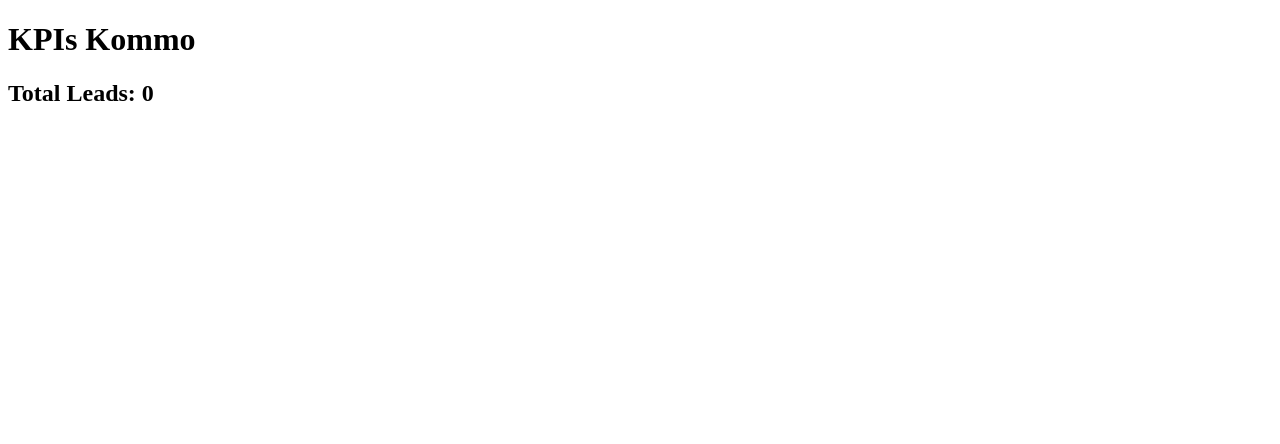
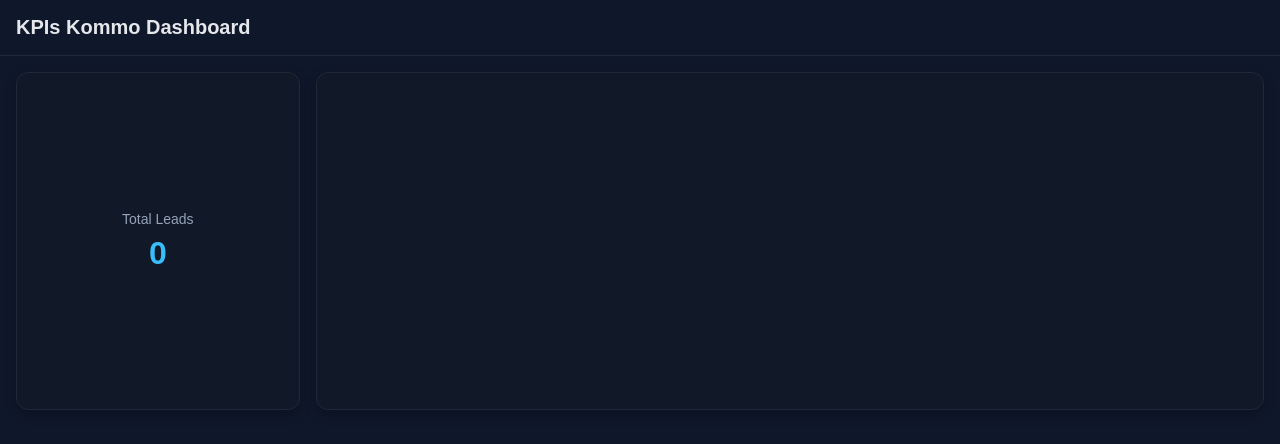
Before and after one commit to DRAXO18/kpi, a website: page public/index.html in a window 1280 px wide. Drawn offline with nearby package versions, Linux system fonts and the light colour scheme; no server answers.

Commit message:
Cambio 3

```diff
--- a/public/index.html
+++ b/public/index.html
@@ -1,17 +1,89 @@
 <!DOCTYPE html>
 <html>
-
 <head>
   <title>Kommo KPIs</title>
+
+  <style>
+    body {
+      margin: 0;
+      font-family: Arial, sans-serif;
+      background: #0f172a;
+      color: #e5e7eb;
+    }
+
+    .container {
+      display: flex;
+      gap: 16px;
+      padding: 16px;
+    }
+
+    .card {
+      background: #111827;
+      border: 1px solid #1f2937;
+      border-radius: 12px;
+      padding: 16px;
+      box-shadow: 0 4px 12px rgba(0,0,0,0.25);
+    }
+
+    .left {
+      flex: 0 0 20%;
+      display: flex;
+      flex-direction: column;
+      justify-content: center;
+      align-items: center;
+      text-align: center;
+      min-height: 120px;
+    }
+
+    .right {
+      flex: 1;
+      min-height: 120px;
+    }
+
+    .title {
+      font-size: 14px;
+      color: #94a3b8;
+      margin-bottom: 8px;
+    }
+
+    .value {
+      font-size: 32px;
+      font-weight: bold;
+      color: #38bdf8;
+    }
+
+    h1 {
+      padding: 16px;
+      margin: 0;
+      font-size: 20px;
+      border-bottom: 1px solid #1f2937;
+    }
+
+    canvas {
+      width: 100% !important;
+      height: 300px !important;
+    }
+  </style>
 </head>
 
 <body>
 
-  <h1>KPIs Kommo</h1>
+  <h1>KPIs Kommo Dashboard</h1>
 
-  <h2>Total Leads: <span id="total">0</span></h2>
+  <div class="container">
 
-  <canvas id="chart"></canvas>
+    <!-- LEFT KPI -->
+    <div class="card left">
+      <div class="title">Total Leads</div>
+      <div class="value" id="total">0</div>
+    </div>
+
+    <!-- RIGHT CHART -->
+    <div class="card right">
+      <canvas id="chart"></canvas>
+    </div>
+
+  </div>
 
   <script src="https://cdn.jsdelivr.net/npm/chart.js"></script>
 
@@ -34,8 +106,29 @@
           labels: Object.keys(data.byStatus),
           datasets: [{
             label: "Leads por estado",
-            data: Object.values(data.byStatus)
+            data: Object.values(data.byStatus),
+            backgroundColor: "#38bdf8",
+            borderRadius: 6
           }]
+        },
+        options: {
+          plugins: {
+            legend: {
+              labels: {
+                color: "#e5e7eb"
+              }
+            }
+          },
+          scales: {
+            x: {
+              ticks: { color: "#94a3b8" },
+              grid: { color: "#1f2937" }
+            },
+            y: {
+              ticks: { color: "#94a3b8" },
+              grid: { color: "#1f2937" }
+            }
+          }
         }
       });
     }
@@ -45,5 +138,4 @@
   </script>
 
 </body>
-
 </html>
```
